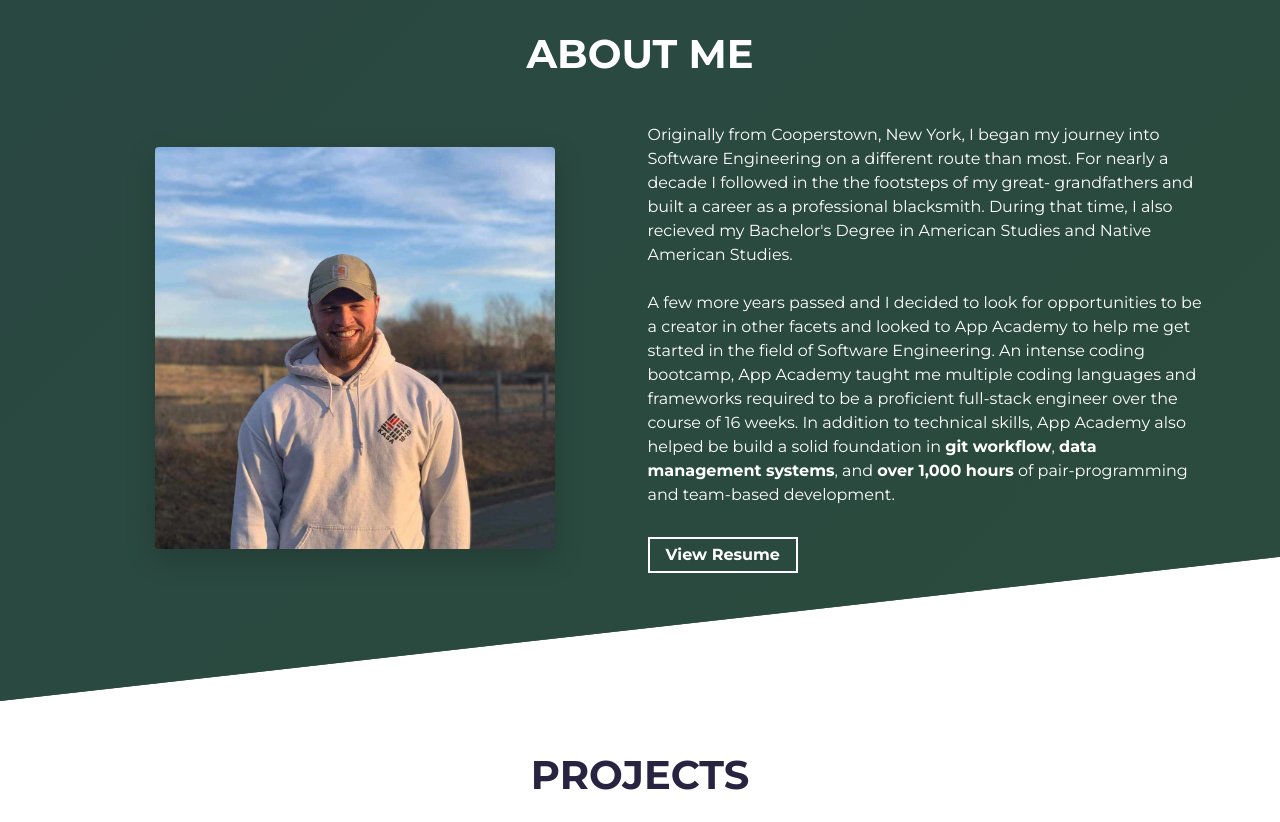
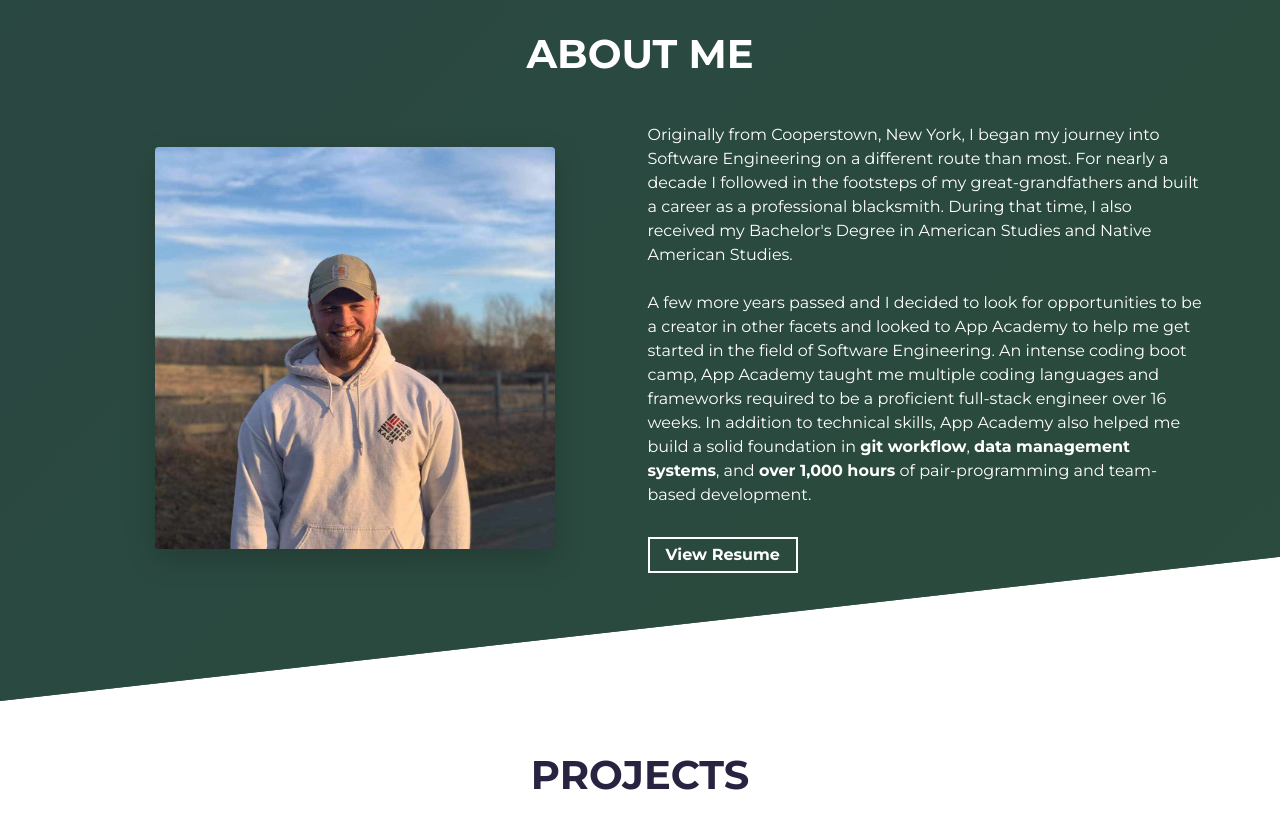
Before and after one commit to jtabor214/portfolio, a website built with Parcel: page src/index.html in a window 1280 px wide. Shown: the part 820-1642 px from the top of the page. Built offline with nearby package versions, Linux system fonts and the light colour scheme.

Commit message:
Edit found errors in bio

```diff
--- a/src/index.html
+++ b/src/index.html
@@ -76,16 +76,17 @@
           <div class="col-md-6 col-sm-12">
             <div class="about-wrapper__info load-hidden">
               <p class="about-wrapper__info-text">
-                Originally from Cooperstown, New York, I began my journey into Software Engineering on a different
-                route than most. For nearly a decade I followed in the the footsteps of my great-
-                grandfathers and built a career as a professional blacksmith. During that time, I also
-                recieved my Bachelor's Degree in American Studies and Native American Studies.
+                Originally from Cooperstown, New York, I began my journey into Software Engineering on a
+                different route than most. For nearly a decade I followed in the footsteps of my
+                great-grandfathers and built a career as a professional blacksmith. During that time,
+                I also received my Bachelor's Degree in American Studies and Native American Studies.
                 <br> <br>
-                A few more years passed and I decided to look for opportunities to be a creator in other
-                facets and looked to App Academy to help me get started in the field of Software Engineering.
-                An intense coding bootcamp, App Academy taught me multiple coding
-                languages and frameworks required to be a proficient full-stack engineer over the course of 16 weeks. In addition to technical
-                skills, App Academy also helped be build a solid foundation in <strong>git workflow</strong>,
+                A few more years passed and I decided to look for opportunities to be a creator
+                in other facets and looked to App Academy to help me get started in the field
+                of Software Engineering. An intense coding boot camp, App Academy taught me
+                multiple coding languages and frameworks required to be a proficient full-stack
+                engineer over 16 weeks. In addition to technical skills, App Academy also helped
+                me build a solid foundation in <strong>git workflow</strong>,
                 <strong>data management systems</strong>, and <strong>over 1,000 hours</strong> of pair-programming
                 and team-based development.
 
```
